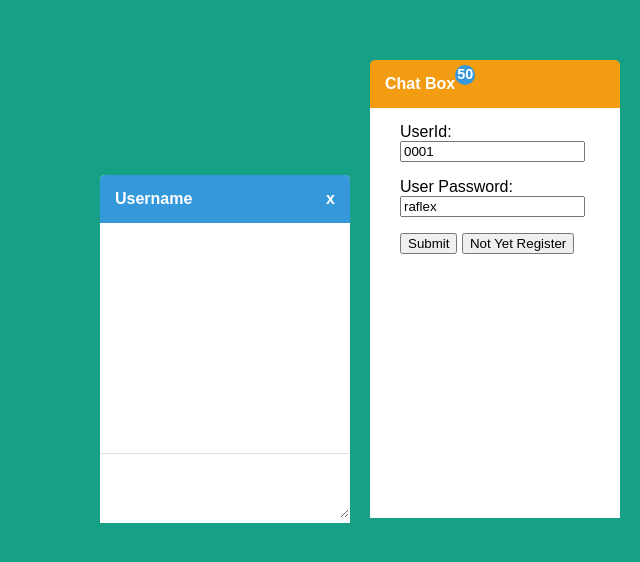
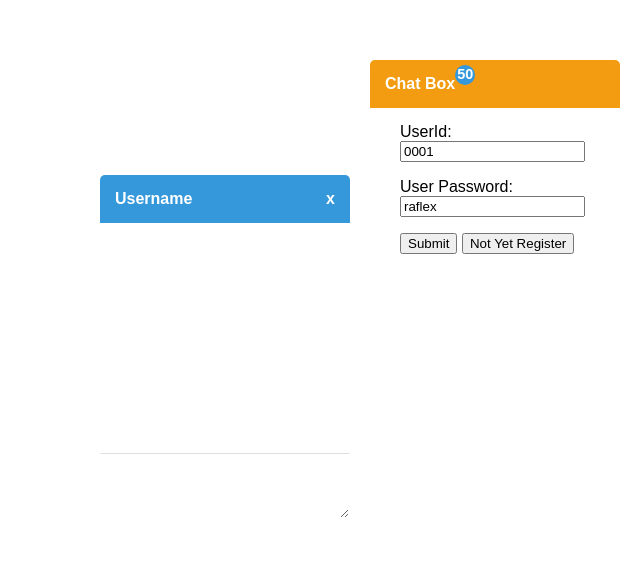
Before and after one commit to Ajikuru/sobicchatting, a website: page public/index.html in a window 1280 px wide. Shown: the part 282-844 px from the top of the page, without its empty margins (640-1280 px from the left). Drawn offline with Linux system fonts and the light colour scheme; no server answers.

Commit message:
change
change

```diff
--- a/public/style.css
+++ b/public/style.css
@@ -122,8 +122,8 @@
 
 
 body{
-	background:#16a085;
-	/*background:white;*/
+	/*background:#16a085;*/
+	background:none;
 	margin:0px;
 	height:900px;
 	font-family: sans-serif;
```
